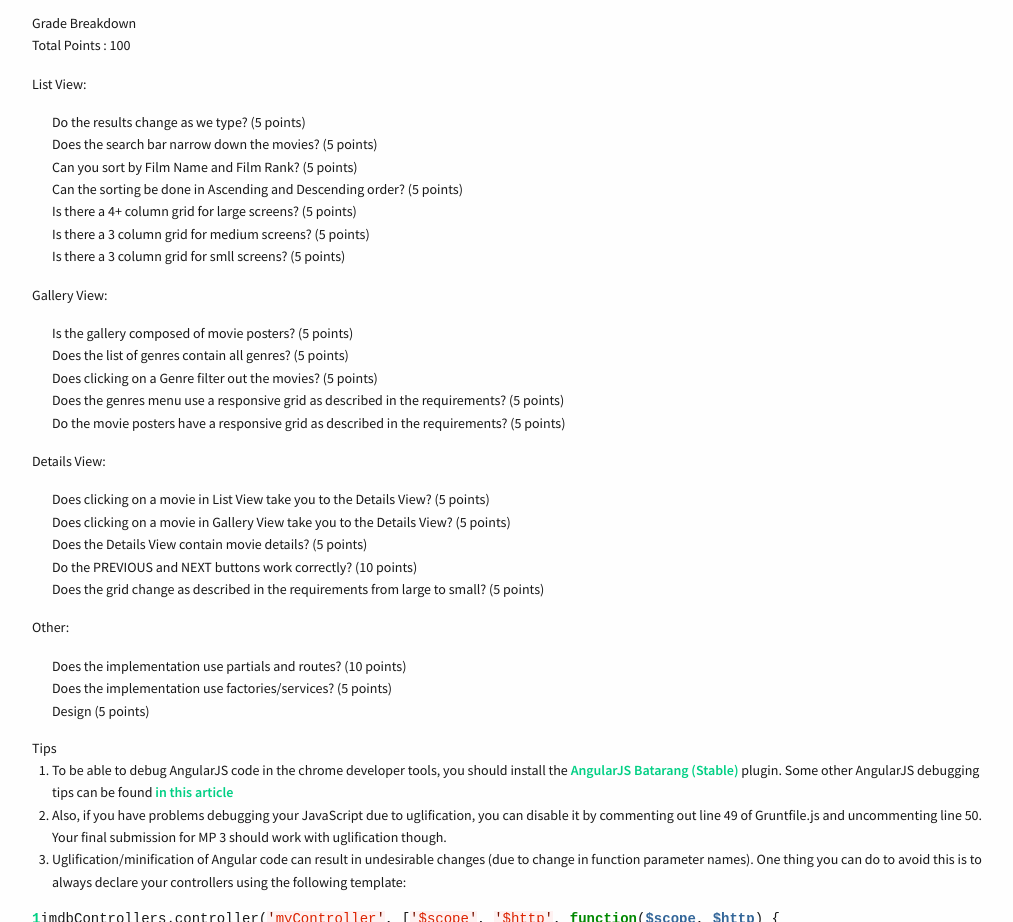
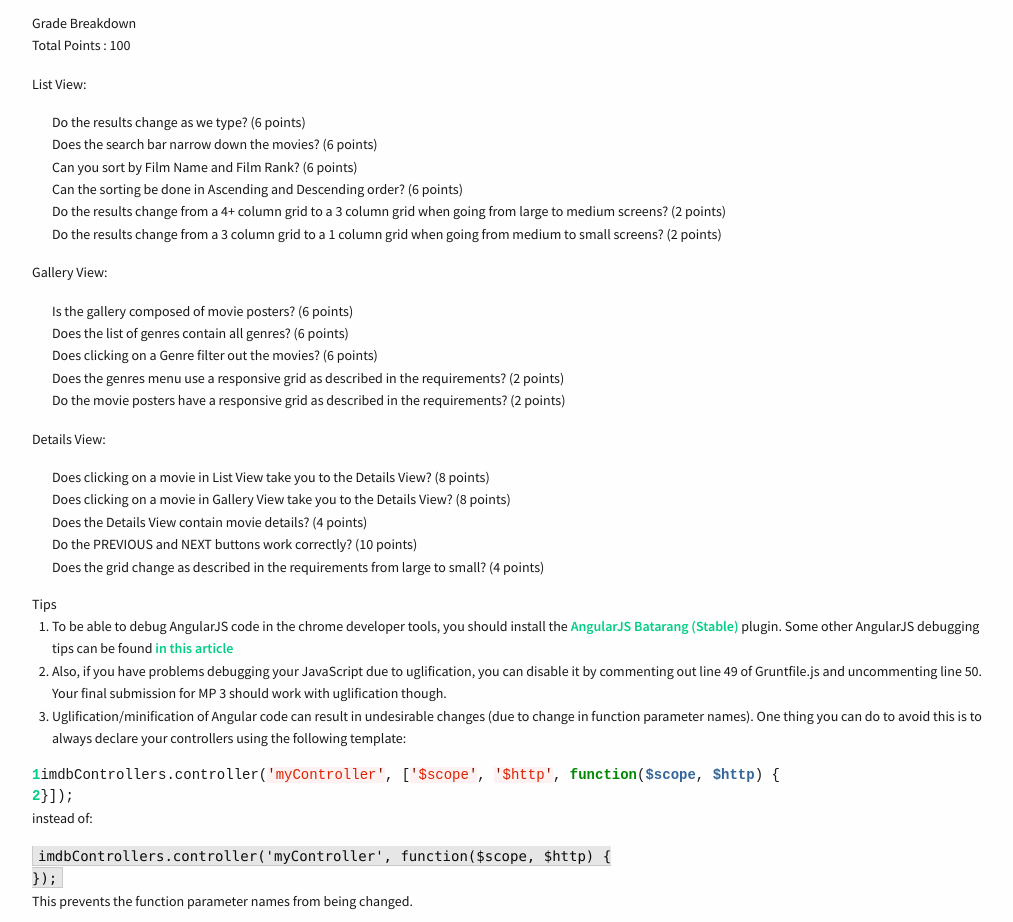
Before and after one commit to gouthamp900/su17, a website: page labs/MP-3/index.html in a window 1280 px wide. Shown: the part 1851-2773 px from the top of the page, without its empty margins (123-1136 px from the left). Drawn offline with nearby package versions, Linux system fonts and the light colour scheme; files whose address does not match are found by name.

Commit message:
fixed points

```diff
--- a/labs/MP-3/index.html
+++ b/labs/MP-3/index.html
@@ -117,23 +117,22 @@ src="./photos/skyline.jpg"
 <p>List View:</p>
 
 <ul>
-  <li>Do the results change as we type? (5 points)</li>
-  <li>Does the search bar narrow down the movies? (5 points)</li>
-  <li>Can you sort by Film Name and Film Rank?  (5 points)</li>
-  <li>Can the sorting be done in Ascending and Descending order?  (5 points)</li>
-  <li>Is there a 4+ column grid for large screens? (5 points) </li>
-  <li>Is there a 3 column grid for medium screens? (5 points) </li>
-  <li>Is there a 3 column grid for smll screens? (5 points) </li>
+  <li>Do the results change as we type? (6 points)</li>
+  <li>Does the search bar narrow down the movies? (6 points)</li>
+  <li>Can you sort by Film Name and Film Rank?  (6 points)</li>
+  <li>Can the sorting be done in Ascending and Descending order?  (6 points)</li>
+  <li>Do the results change from a 4+ column grid to a 3 column grid when going from large to medium screens? (2 points) </li>
+  <li>Do the results change from a 3 column grid to a 1 column grid when going from medium to small screens? (2 points) </li>
 </ul>
 
 <p>Gallery View:</p>
 
 <ul>
-  <li>Is the gallery composed of movie posters?  (5 points)</li>
-  <li>Does the list of genres contain all genres?  (5 points)</li>
-  <li>Does clicking on a Genre filter out the movies?  (5 points)</li>
-  <li>Does the genres menu use a responsive grid as described in the requirements? (5 points)</li>
-  <li>Do the movie posters have a responsive grid as described in the requirements? (5 points)</li>
+  <li>Is the gallery composed of movie posters?  (6 points)</li>
+  <li>Does the list of genres contain all genres?  (6 points)</li>
+  <li>Does clicking on a Genre filter out the movies?  (6 points)</li>
+  <li>Does the genres menu use a responsive grid as described in the requirements? (2 points)</li>
+  <li>Do the movie posters have a responsive grid as described in the requirements? (2 points)</li>
 
 
 </ul>
@@ -141,19 +140,11 @@ src="./photos/skyline.jpg"
 <p>Details View:</p>
 
 <ul>
-  <li>Does clicking on a movie in List View take you to the Details View?  (5 points)</li>
-  <li>Does clicking on a movie in Gallery View take you to the Details View?  (5 points)</li>
-  <li>Does the Details View contain movie details?  (5 points)</li>
+  <li>Does clicking on a movie in List View take you to the Details View?  (8 points)</li>
+  <li>Does clicking on a movie in Gallery View take you to the Details View?  (8 points)</li>
+  <li>Does the Details View contain movie details?  (4 points)</li>
   <li>Do the PREVIOUS and NEXT buttons work correctly?  (10 points)</li>
-  <li>Does the grid change as described in the requirements from large to small? (5 points) </li>
-</ul>
-
-<p>Other:</p>
-
-<ul>
-  <li>Does the implementation use partials and routes?  (10 points)</li>
-  <li>Does the implementation use factories/services?  (5 points)</li>
-  <li>Design (5 points)</li>
+  <li>Does the grid change as described in the requirements from large to small? (4 points) </li>
 </ul>
 
 <div class="section-heading"> Tips </div>
```
